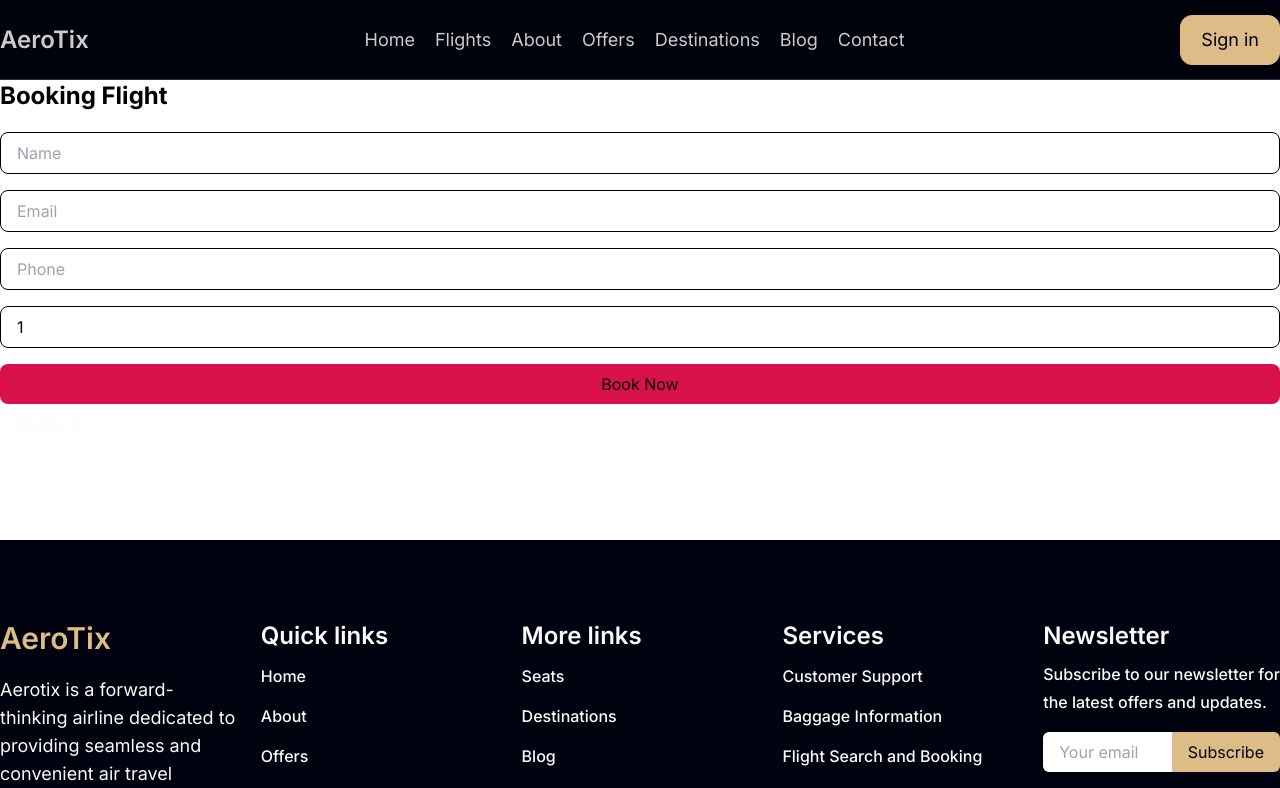
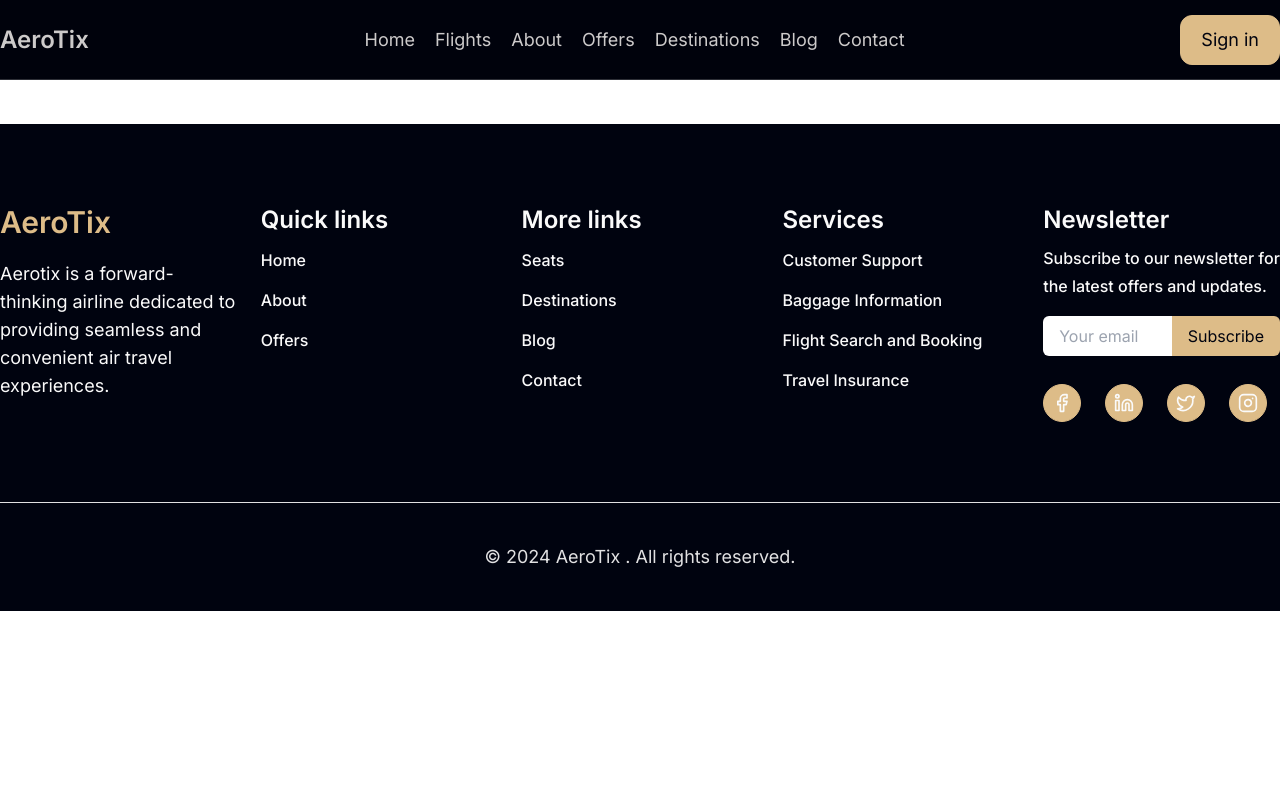
Before and after one commit to kajal-rekha/aero-tix-client, a Next.js app: page /bookings in a window 1280 px wide. Shown: the top 788 px of the page. Built offline with nearby package versions, Linux system fonts and the light colour scheme.

Commit message:
booking form added

```diff
--- a/app/(home)/page.tsx
+++ b/app/(home)/page.tsx
@@ -10,18 +10,13 @@ import Destination from "../destination/page";
 //import Blog from "../blog/page";
 import ContactPage from "../contact/page";
 import Blog from "@/components/Blog";
-//import BookingForm from "@/components/BookingForm";
-//import FlightBookingForm from "@/components/FlightBooking";
 
 const HomePage = () => {
-     const flightId = "abc123"
     return (
         <main>
             <Hero />
-            {/* <FlightBookingForm/> */}
             <Service />
             <Flights />
-            {/* <BookingForm flightId={flightId} /> */}
             <About />
             <Offer />
             <Destination />
--- a/app/bookings/page.tsx
+++ b/app/bookings/page.tsx
@@ -1,24 +1,20 @@
 "use client";
 
-import { useRouter } from "next/navigation";
-import { FlightType } from "@/types/flightType";
-import BookingForm from "@/components/BookingForm";
+import BookingForm from "@/components/bookings/BookingForm";
+import { useSearchParams } from "next/navigation";
 
-const BookingPage = ({ flight }: { flight: FlightType }) => {
-    const router = useRouter();
+const BookingPage = () => {
+    const searchParams = useSearchParams();
+    const flightId = searchParams.get("flightId");
+
+    if (!flightId) {
+        return <p>Flight ID is missing</p>;
+    }
 
     return (
-        <main>
-            <div className="wrapper mb-20 max-w-2xl">
-                <h1 className="text-2xl font-bold mb-5">Booking Flight</h1>
-                <BookingForm flight={flight} />
-                <button
-                    onClick={() => router.back()}
-                    className="px-4 py-2 bg-red-500 text-white rounded-lg "
-                >
-                    Go Back
-                </button>
-            </div>
+        <main className="wrapper mt-36 min-h-screen ">
+            <h2 className="text-2xl md:text-4xl text-center font-semibold">Fill in the form to finalize your booking</h2>
+            <BookingForm flightId={flightId} />
         </main>
     );
 };
--- a/app/destination/page.tsx
+++ b/app/destination/page.tsx
@@ -53,7 +53,7 @@ const Destination = () => {
                                                     {destination.country}
                                                 </h3>
                                             </div>
-                                            <p className="text-gray-600 mb-2 group-hover:text-white transition-colors duration-300">
+                                            <p className="text-gray-600 mb-2 group-hover:text-white transition-colors duration-300 text-[16px]">
                                                 Price: ${destination.price}
                                             </p>
                                         </div>
--- a/app/flights/[id]/_components/Flight.tsx
+++ b/app/flights/[id]/_components/Flight.tsx
@@ -1,20 +1,31 @@
-import { buttonVariants } from "@/components/ui/Button";
+import { buttonVariants } from "@/components/ui/button";
 import { cn } from "@/lib/utils";
+import { RootState } from "@/redux/store";
 import { FlightType } from "@/types/flightType";
 import Image from "next/image";
 import Link from "next/link";
-import React from "react";
+import { useRouter } from "next/navigation";
+import toast from "react-hot-toast";
+import { useSelector } from "react-redux";
 
 interface FlightProps {
     flight: FlightType;
 }
 
 const Flight: React.FC<FlightProps> = ({ flight }) => {
+    const router = useRouter();
+    const { userAndToken } = useSelector((state: RootState) => state.auth);
+
+    const handleBooking = () => {
+        if (userAndToken) {
+            router.push(`/bookings?flightId=${flight._id}`);
+        } else {
+            router.push("/sign-up");
+        }
+    };
     return (
-        <>
         <div className="wrapper mb-20 mt-32">
-
-                <div className="grid grid-cols md:grid-cols-2 gap-14 items-center ">
+            <div className="grid grid-cols-1 md:grid-cols-2 gap-14 items-center">
                 <div className="w-full overflow-hidden md:h-[32rem] mt-10 group rounded-lg">
                     <Image
                         src={flight.image}
@@ -22,27 +33,18 @@ const Flight: React.FC<FlightProps> = ({ flight }) => {
                         height={500}
                         alt={flight.airline}
                         priority
-                        className="w-full h-full object-cover  group-hover:scale-110 eq"
+                        className="w-full h-full object-cover group-hover:scale-110 transition-transform duration-300 ease-in-out"
                     />
                 </div>
-                    {" "}
                 <div className="flex flex-col gap-4 mt-8">
-                        <h4 className="text-orange font-semibold text-xl">
+                    <h4 className="text-orange-500 font-semibold text-xl">
                         About {flight.airline}
                     </h4>
-
                     <p>
-    {flight.airline} is a state-of-the-art aircraft
-    designed for long-haul flights, offering exceptional
-    fuel efficiency and passenger comfort. Its innovative
-    composite structure reduces weight and increases fuel savings,
-    while advanced aerodynamics and new engine technology ensure a
-    smooth and quiet flight. The Dreamliner&apos;s spacious and
-    well-illuminated cabin, with larger windows and improved air quality.
+                        {flight.airline} is a state-of-the-art aircraft designed
+                        for long-haul flights, offering exceptional fuel
+                        efficiency and passenger comfort...
                     </p>
-
-
-
                     <p>
                         <strong>Airline:</strong> {flight.airline}
                     </p>
@@ -58,28 +60,17 @@ const Flight: React.FC<FlightProps> = ({ flight }) => {
                     <p>
                         <strong>Seats:</strong> {flight.seats}
                     </p>
-
                     <div className="mt-5">
-                            <Link
-                                href={`./bookings`}
-                                className={cn(
-                                    buttonVariants({
-                                        variant: "ocean",
-                                        size: "full"
-                                    })
-                                )}
+                        <button
+                            onClick={handleBooking}
+                            className={cn(buttonVariants({ variant: "ocean" }))}
                         >
-                                Book Now
-                            </Link>
-                        </div>
-
-                    </div>
-
+                            Book now
+                        </button>
                     </div>
                 </div>
-
-
-        </>
+            </div>
+        </div>
     );
 };
 
--- a/components/BookingForm.tsx
+++ /dev/null
@@ -1,102 +0,0 @@
-"use client";
-
-import { useState } from "react";
-import { useRouter } from "next/navigation";
-import { FlightType } from "@/types/flightType";
-
-interface BookingFormProps {
-    flight: FlightType;
-}
-
-const BookingForm: React.FC<BookingFormProps> = ({ flight }) => {
-    const [form, setForm] = useState({
-        name: "",
-        email: "",
-        phone: "",
-        passengers: 1
-    });
-
-    const router = useRouter();
-
-    const handleChange = (e: React.ChangeEvent<HTMLInputElement>) => {
-        setForm({
-            ...form,
-            [e.target.name]: e.target.value
-        });
-    };
-
-    const handleSubmit = async (e: React.FormEvent) => {
-        e.preventDefault();
-        try {
-            const res = await fetch("/api/bookings", {
-                method: "POST",
-                headers: {
-                    "Content-Type": "application/json"
-                },
-                body: JSON.stringify({
-                    ...form,
-                    flightId: flight._id
-                })
-            });
-
-            if (!res.ok) {
-                throw new Error("Failed to create booking");
-            }
-
-
-            router.push("/bookings/success");
-        } catch (error) {
-            console.error(error);
-        }
-    };
-
-    return (
-        <form onSubmit={handleSubmit} className=" flex flex-col gap-4">
-            <input
-                type="text"
-                name="name"
-                value={form.name}
-                onChange={handleChange}
-                placeholder="Name"
-                className="w-full px-4 py-2 border rounded-lg"
-                required
-            />
-            <input
-                type="email"
-                name="email"
-                value={form.email}
-                onChange={handleChange}
-                placeholder="Email"
-                className="w-full px-4 py-2 border rounded-lg"
-                required
-            />
-            <input
-                type="tel"
-                name="phone"
-                value={form.phone}
-                onChange={handleChange}
-                placeholder="Phone"
-                className="w-full px-4 py-2 border rounded-lg"
-                required
-            />
-            <input
-                type="number"
-                name="passengers"
-                value={form.passengers}
-                onChange={handleChange}
-                placeholder="Number of Passengers"
-                className="w-full px-4 py-2 border rounded-lg"
-                min={1}
-                required
-            />
-            <button
-                type="submit"
-                className="px-4 py-2 bg-red text-dark  rounded-lg"
-            >
-                Book Now
-            </button>
-        </form>
-    );
-};
-
-export default BookingForm;
--- a/components/Header.tsx
+++ b/components/Header.tsx
@@ -99,7 +99,7 @@ const Navbar = () => {
 
                                         toast.success("Logout success!");
                                     }}
-                                    variant="secondary"
+                                    variant="ocean"
                                 >
                                     Logout
                                 </Button>
--- /dev/null
+++ b/components/bookings/BookingForm.tsx
@@ -0,0 +1,114 @@
+"use client";
+
+import { useState } from "react";
+import { useRouter } from "next/navigation";
+import { useDispatch } from "react-redux";
+import { addBooking } from "@/redux/features/booking/bookingSlice";
+
+const BookingForm = ({ flightId }: { flightId: string }) => {
+    const [name, setName] = useState("");
+    const [email, setEmail] = useState("");
+    const [phone, setPhone] = useState("");
+    const [seatNumber, setSeatNumber] = useState("");
+
+    const router = useRouter();
+    const dispatch = useDispatch();
+
+    const handleSubmit = async (e: any) => {
+        e.preventDefault();
+
+        const bookingData = {
+            flightId,
+            name,
+            email,
+            phone,
+            seat_number: seatNumber
+        };
+
+        try {
+            const res = await fetch("/bookings", {
+                method: "POST",
+                headers: {
+                    "Content-Type": "application/json"
+                },
+                body: JSON.stringify(bookingData)
+            });
+
+            if (res.ok) {
+                dispatch(addBooking(bookingData));
+                router.push("/");
+            } else {
+                console.error("Booking failed");
+            }
+        } catch (error) {
+            console.error("Error submitting booking:", error);
+        }
+    };
+
+    return (
+        <div className="mt-10">
+            <form
+                onSubmit={handleSubmit}
+                className="flex flex-col text-lg gap-8 p-10 mx-auto max-w-2xl bg-slate text-white rounded-lg"
+            >
+                <label className="flex flex-col gap-2">
+                    Name:
+                    <input
+                        type="text"
+                        name="name"
+                        value={name}
+                        onChange={(e) => setName(e.target.value)}
+                        placeholder="Enter your name"
+                        required
+                        className="eq w-full rounded-xl border border-gray px-3 py-4 outline-none focus:border-light bg-light text-slate"
+                    />
+                </label>
+
+                <label className="flex flex-col gap-2">
+                    Email:
+                    <input
+                        type="email"
+                        name="email"
+                        value={email}
+                        onChange={(e) => setEmail(e.target.value)}
+                        placeholder="Enter your email"
+                        required
+                        className="eq w-full rounded-xl border border-gray px-3 py-4 outline-none focus:border-light bg-light text-slate"
+                    />
+                </label>
+                <label className="flex flex-col gap-2">
+                    Phone:
+                    <input
+                        type="tel"
+                        name="phone"
+                        value={phone}
+                        onChange={(e) => setPhone(e.target.value)}
+                        placeholder="Enter your phone number"
+                        required
+                        className="eq w-full rounded-xl border border-gray px-3 py-4 outline-none focus:border-light bg-light text-slate"
+                    />
+                </label>
+                <label className="flex flex-col gap-2">
+                    Seat Number:
+                    <input
+                        type="text"
+                        name="seatNumber"
+                        value={seatNumber}
+                        onChange={(e) => setSeatNumber(e.target.value)}
+                        placeholder="Seat number"
+                        required
+                        className="eq w-full rounded-xl border border-gray px-3 py-4 outline-none focus:border-light bg-light text-slate"
+                    />
+                </label>
+                <button
+                    type="submit"
+                    className="rounded-xl py-4 px-8 text-center overflow-hidden font-medium bg-white eq text-slate mt-5"
+                >
+                    Book Now
+                </button>
+            </form>
+        </div>
+    );
+};
+
+export default BookingForm;
--- a/redux/store.ts
+++ b/redux/store.ts
@@ -12,8 +12,8 @@ import {
 } from "redux-persist";
 
 import storage from "redux-persist/lib/storage";
-
 import authReducer from "./features/auth/authSlice";
+import bookingReducer from "./features/booking/bookingSlice";
 
 const persistConfig = {
     key: "root",
@@ -22,7 +22,8 @@ const persistConfig = {
 };
 
 const rootReducer = combineReducers({
-    auth: authReducer
+    auth: authReducer,
+    booking: bookingReducer
 });
 
 const persistedReducer = persistReducer(persistConfig, rootReducer);
```
Also changed, not shown: redux/features/booking/bookingSlice.ts (added, +35 -0 lines), types/bookingType.ts (added, +9 -0 lines). Lines whose indentation alone changed are shown as unchanged.
